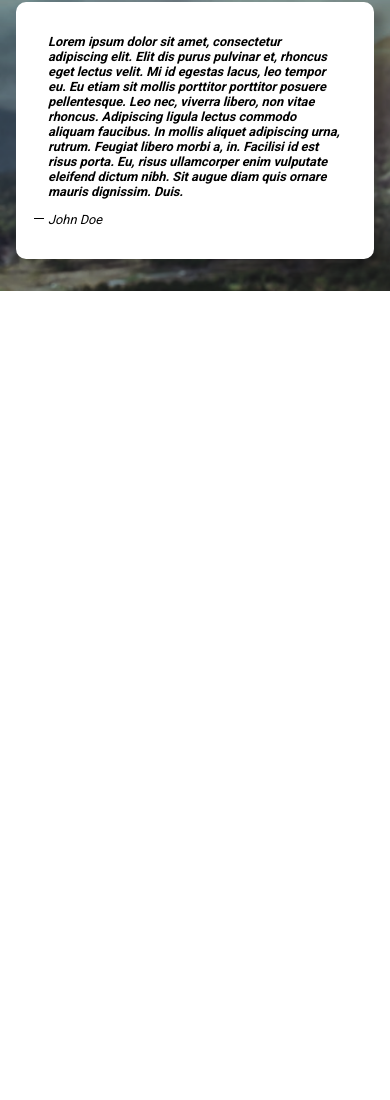
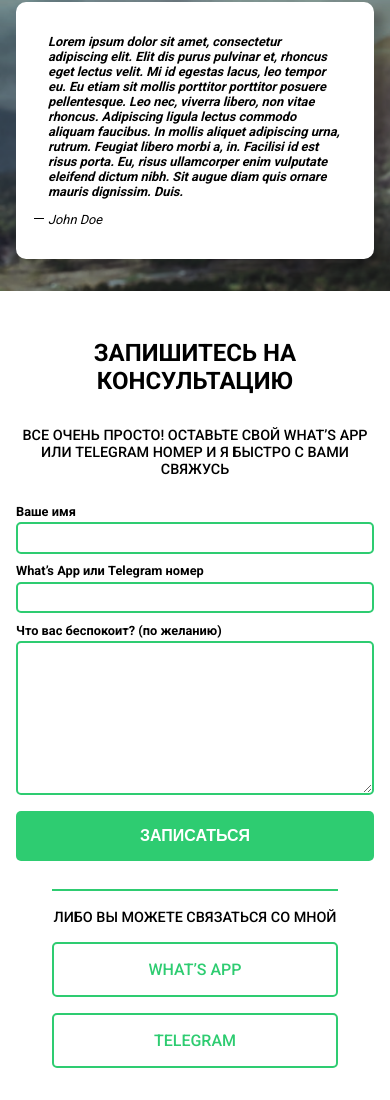
Before and after one commit to anuarshaidenov/nutritionist-project, a plain HTML site: page index.html in a window 390 px wide. Shown: the part 4209-5309 px from the top of the page. Before the commit the page ends 4500 px from the top, so only its background shows below. Drawn offline with Linux system fonts and the light colour scheme.

Commit message:
mockup and style MOBILE section-signup

```diff
--- a/css/main.scss
+++ b/css/main.scss
@@ -259,3 +259,70 @@ header {
         }
     }
 }
+
+.section-signup {
+    text-align: center;
+    padding: 2rem 0;
+
+    &__text {
+        font-size: .9rem;
+        font-weight: 500;
+        margin: 2rem 0 1rem;
+    }
+
+    &__left {
+        &--signup-form {
+            display: flex;
+            flex-direction: column;
+
+            label {
+                text-align: left;
+                font-size: .8rem;
+                font-weight: 700;
+                margin: .6rem 0 .2rem;
+            }
+
+            input {
+                padding: .4rem;
+            }
+
+            input, textarea {
+                border: 2px solid $color-primary;
+                border-radius: 5px;
+
+                &:focus {
+                    outline: none;
+                }
+            }
+
+            .btn {
+                margin-top: 1rem;
+                width: 100%;
+                font-weight: 700;
+                font-size: 1rem;
+
+                &:focus {
+                    outline: none;
+                }
+            }
+        }
+    }
+
+    &__right {
+        position: relative;
+        margin-top: 3rem;
+        &:before {
+            position: absolute;
+            content: "";
+            background: $color-primary;
+            width: 80%;
+            height: 2px;
+            top: -20px;
+            left: 10%;
+        }
+
+        .btn:first-of-type {
+            margin-bottom: 1rem;
+        }
+    }
+}
--- a/index.html
+++ b/index.html
@@ -104,6 +104,29 @@
             </div>
         </div>
     </section>
-
+    <section class="section-signup">
+        <div class="container">
+            <h2>ЗАПИШИТЕСЬ НА КОНСУЛЬТАЦИЮ</h2>
+            <div class="section-signup__container">
+                <div class="section-signup__left">
+                    <p class="section-signup__text">ВСЕ ОЧЕНЬ ПРОСТО! ОСТАВЬТЕ СВОЙ WHAT’S APP ИЛИ TELEGRAM НОМЕР И Я БЫСТРО С ВАМИ СВЯЖУСЬ</p>
+                    <form action="" class="section-signup__left--signup-form">
+                        <label for="name">Ваше имя</label>
+                        <input type="text" name="name" id="name">
+                        <label for="phone">What’s App или Telegram номер</label>
+                        <input type="tel" name="phone" id="phone">
+                        <label for="description">Что вас беспокоит? (по желанию)</label>
+                        <textarea name="description" id="description" cols="30" rows="10"></textarea>
+                        <button type="submit" class="btn btn-cta">ЗАПИСАТЬСЯ</button>
+                    </form>
+                </div>
+                <div class="section-signup__right">
+                    <p class="section-signup__text">ЛИБО ВЫ МОЖЕТЕ СВЯЗАТЬСЯ СО МНОЙ</p>
+                    <a href="#" class="btn btn-secondary">WHAT’S APP</a>
+                    <a href="#" class="btn btn-secondary">TELEGRAM</a>
+                </div>
+            </div>
+        </div>
+    </section>
 </body>
 </html>
```
Also changed, not shown: css/main.css, 1 other file.
